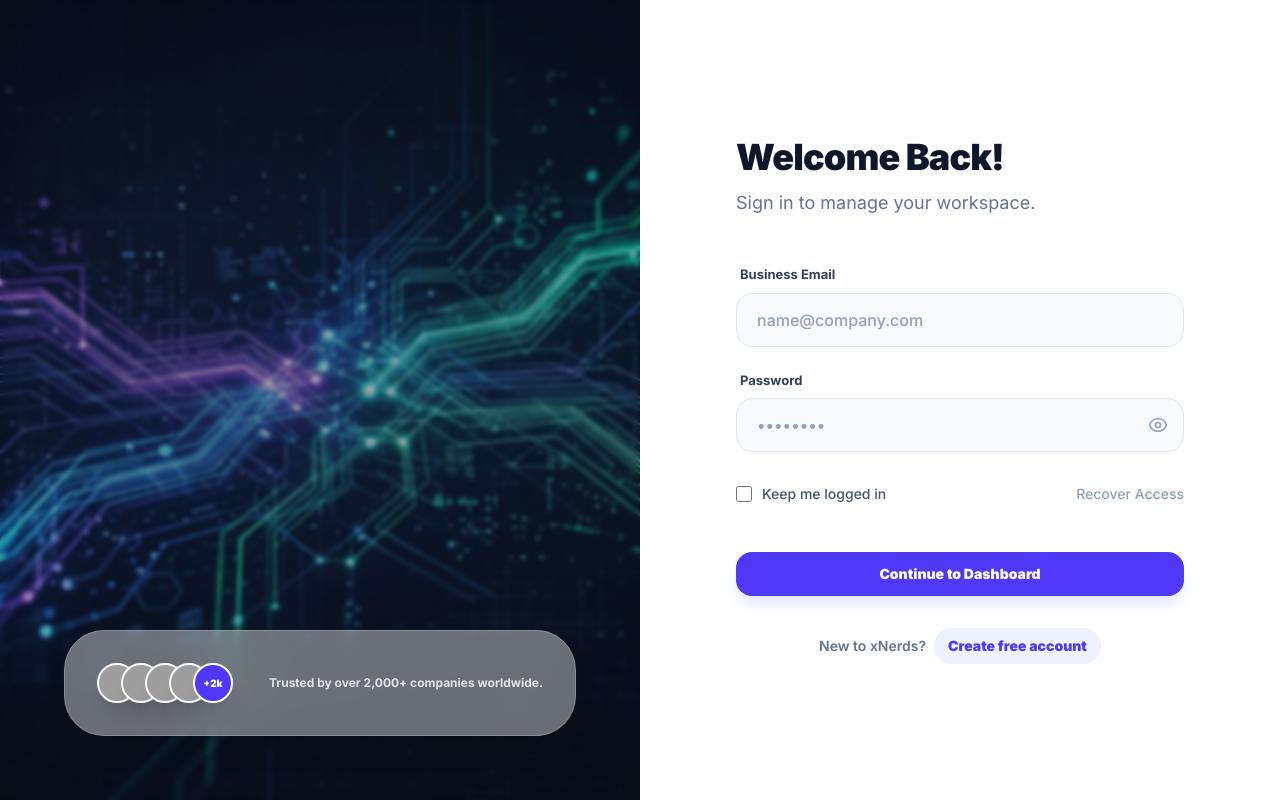
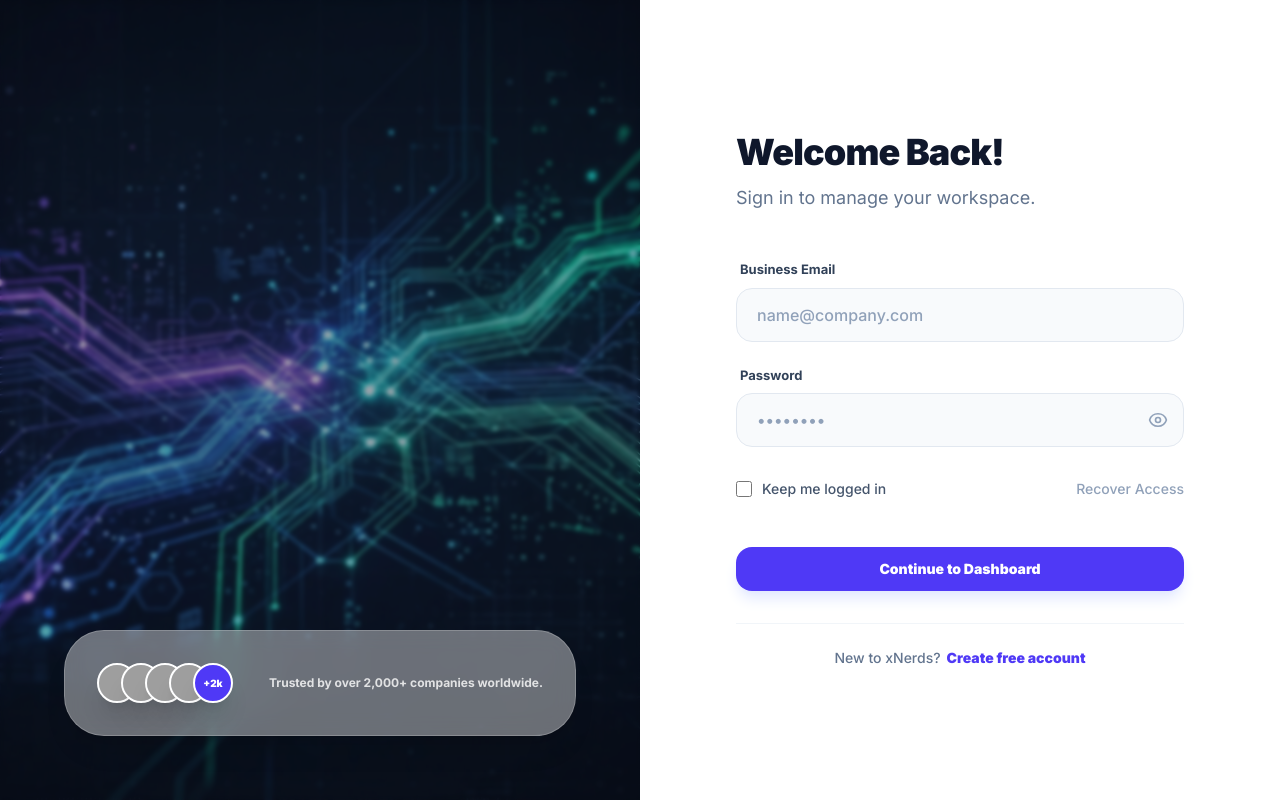
Before and after one commit to mahadjamshaid/HRMS-Frontend, a React (Vite) app: page /login in a window 1280 px wide. Built offline with nearby package versions, Linux system fonts and the light colour scheme; grey boxes are pictures that could not be loaded.

Commit message:
updated footer create new acc button to link

```diff
--- a/src/index.css
+++ b/src/index.css
@@ -108,11 +108,11 @@
 }
 
 .auth-footer {
-  @apply mt-8 flex flex-wrap items-center justify-center gap-2 text-center text-sm font-semibold text-slate-500;
+  @apply mt-8 flex flex-wrap items-center justify-center gap-1.5 border-t border-slate-100 pt-6 text-center text-sm font-medium text-slate-500;
 }
 
 .auth-footer-link {
-  @apply inline-flex items-center rounded-full bg-indigo-50 px-3.5 py-2 text-sm font-black text-indigo-600 transition-all hover:bg-indigo-600 hover:text-white focus:outline-none focus:ring-4 focus:ring-indigo-500/10;
+  @apply font-black text-indigo-600 transition-colors hover:text-indigo-700 hover:underline underline-offset-4 focus:outline-none focus-visible:ring-4 focus-visible:ring-indigo-500/10;
 }
 
 /* Core Inputs & Buttons */
```
